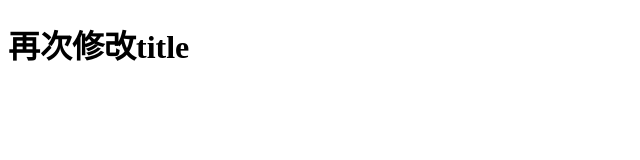
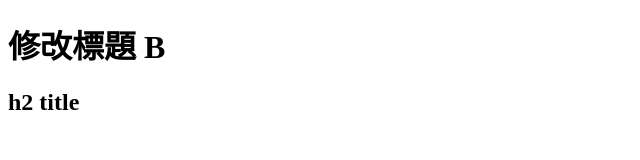
Before and after one commit to SJLU0/0808test-git, a plain HTML site: page index.html in a window 1280 px wide. Shown: the whole page, without its empty margins (0-640 px from the left). Drawn offline with Linux system fonts and the light colour scheme.

Commit message:
修改 h1 文字，增加 B 資訊

```diff
--- a/index.html
+++ b/index.html
@@ -6,6 +6,7 @@
     <title>Document</title>
   </head>
   <body>
-    <h1>再次修改title</h1>
+    <h1>修改標題 B</h1>
+    <h2>h2 title</h2>
   </body>
 </html>
```
